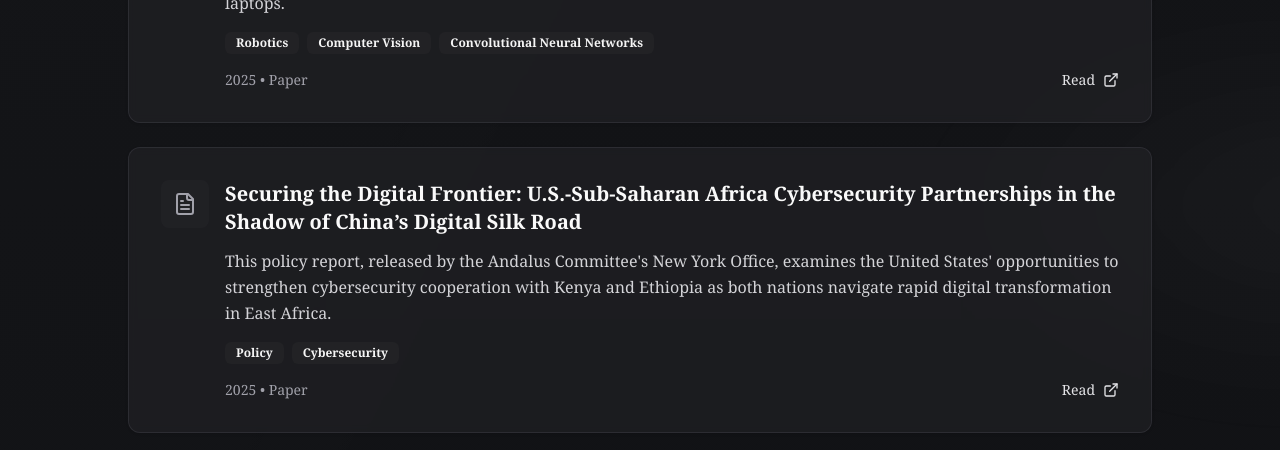
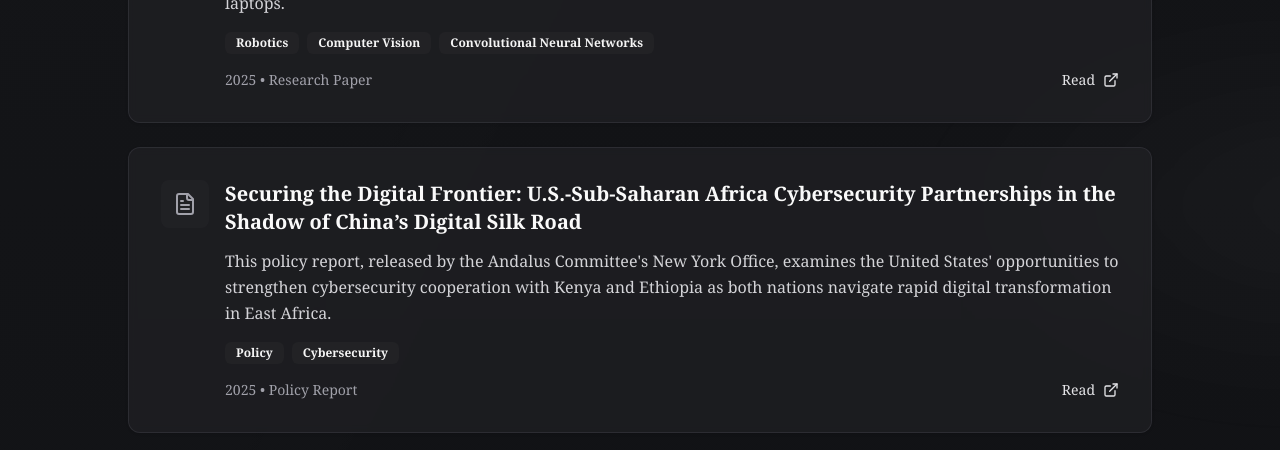
Before and after one commit to virginiaceccatelli/virginiaceccatelli.github.io, a React (Vite) app: page /writing in a window 1280 px wide. Shown: the part 773-1223 px from the top of the page. Built offline with nearby package versions, Linux system fonts and the light colour scheme; a web font is replaced by a local one.

Commit message:
new paper

```diff
--- a/src/pages/Writing.jsx
+++ b/src/pages/Writing.jsx
@@ -26,7 +26,7 @@ export default function Writing() {
       description: "This project implements a model that performs ground segmentation using a U-Net model and determines a robot's directional movement decision based on obstacle-free zones. This approach is purely vision-based, portable, and computationally lightweight - it might be useful for prototyping computer vision for robotic navigation on simple laptops.",
       tags: ["Robotics", "Computer Vision", "Convolutional Neural Networks"],
       year: "2025",
-      type: "Paper",
+      type: "Research Paper",
       link: "https://65bead61-ada5-408e-9924-c7be6e498634.filesusr.com/ugd/d98a02_77af6c01d90f4c0f8e7df233cab6cd35.pdf",
       icon: FileText,
       color: "text-zinc-400",
@@ -36,8 +36,8 @@ export default function Writing() {
       description: "This policy report, released by the Andalus Committee's New York Office, examines the United States' opportunities to strengthen cybersecurity cooperation with Kenya and Ethiopia as both nations navigate rapid digital transformation in East Africa.",
       tags: ["Policy", "Cybersecurity"],
       year: "2025",
-      type: "Paper",
-      link: "https://github.com/virginiaceccatelli/vision_control/blob/0342db46154deaa66b9efd0b815eb435e5a7202a/Project%20Paper/Robotic_Vision_Paper.pdf",
+      type: "Policy Report",
+      link: "https://65bead61-ada5-408e-9924-c7be6e498634.filesusr.com/ugd/d98a02_77af6c01d90f4c0f8e7df233cab6cd35.pdf",
       icon: FileText,
       color: "text-zinc-400",
     },
```
